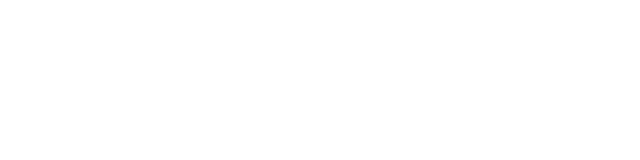
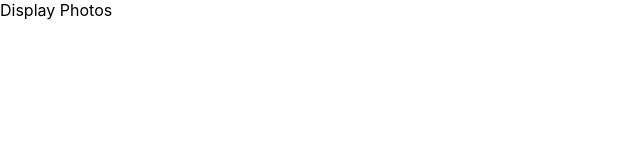
Before and after one commit to siska199/iGram-app, a React (Create React App) app: page / in a window 1280 px wide. Shown: the top 160 px of the page, without its empty margins (0-640 px from the left). Built offline with nearby package versions, Linux system fonts and the light colour scheme.

Commit message:
add feature display-photos

```diff
--- a/src/App.js
+++ b/src/App.js
@@ -1,7 +1,8 @@
-import Navbar from "./components/Navbar/Navbar";
+import DisplayPhotos from "./components/DisplayPhotos/DisplayPhotos";
 function App() {
   return (
     <div>
+      <DisplayPhotos/>
     </div>
   );
 }
--- /dev/null
+++ b/src/components/DisplayPhotos/DisplayPhotos.js
@@ -0,0 +1,8 @@
+import React from 'react'
+
+export const DisplayPhotos = () => {
+  return (
+    <div>Display Photos</div>
+  )
+}
+export default DisplayPhotos
--- a/src/components/Navbar/Navbar.js
+++ /dev/null
@@ -1,8 +0,0 @@
-import React from 'react'
-
-export const Navbar = () => {
-  return (
-    <div>Navbar</div>
-  )
-}
-export default Navbar
```
Also changed, not shown: src/components/DisplayPhotos/style.js (added).
